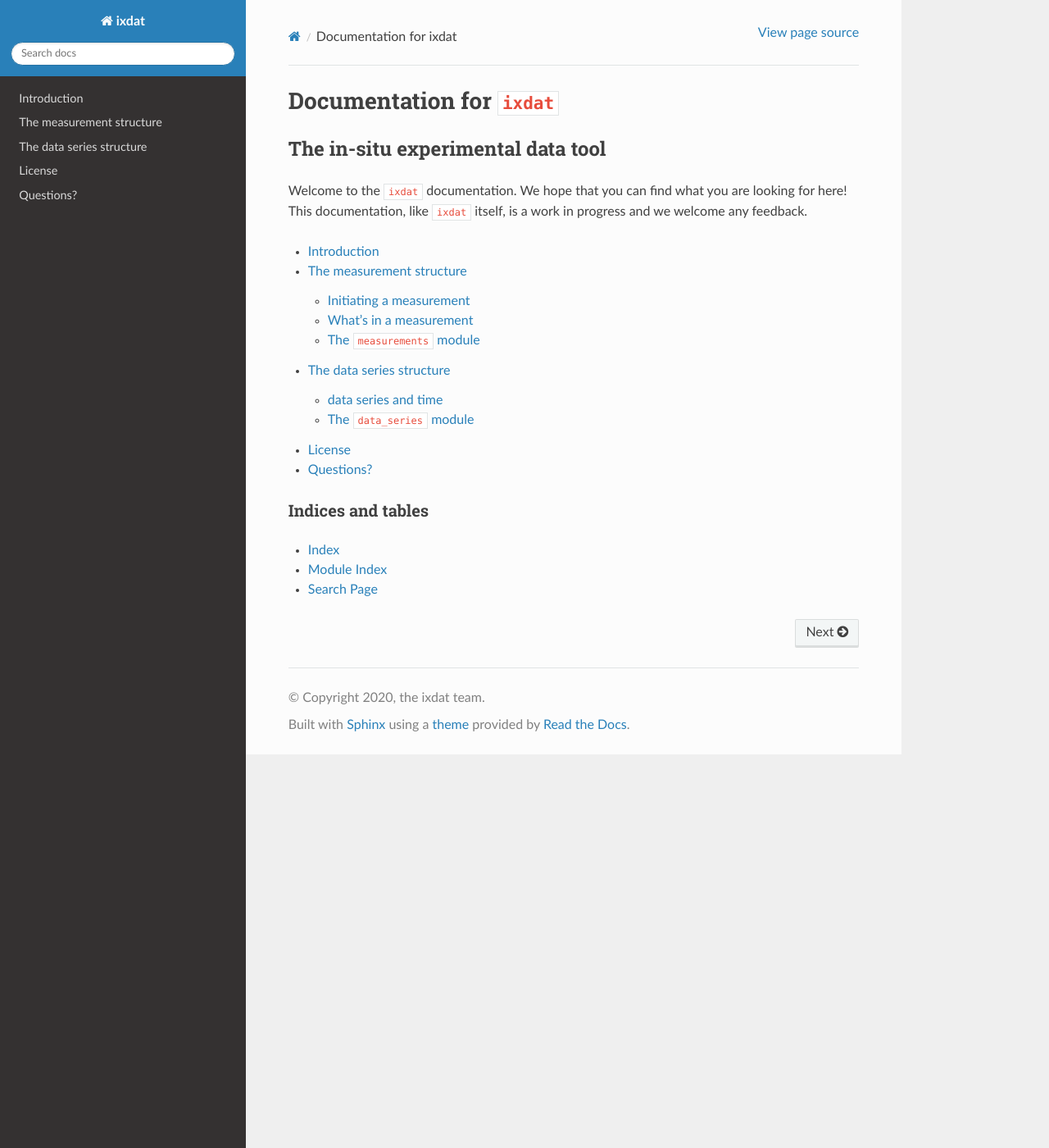
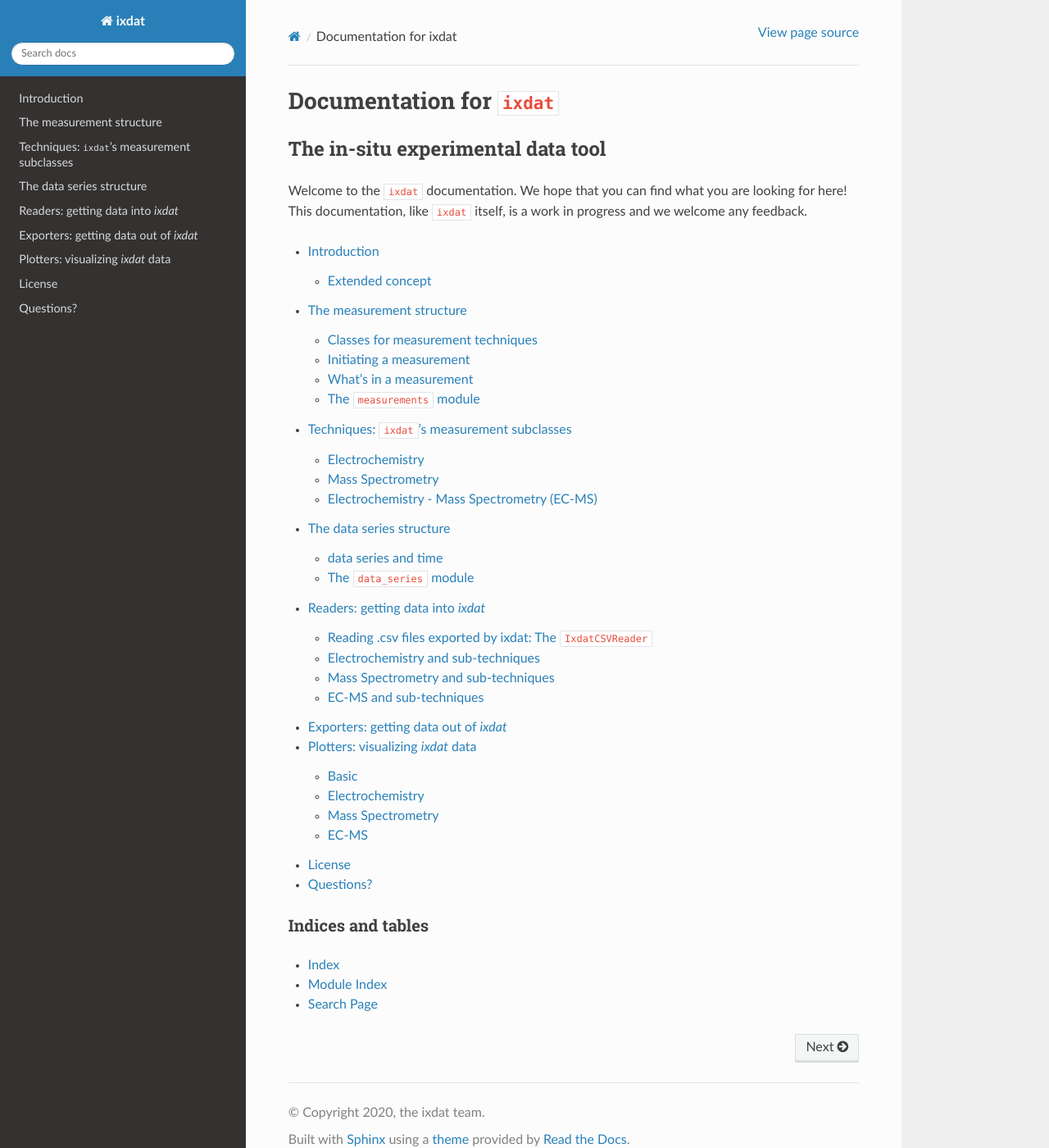
Before and after one commit to ixdat/ixdat, a Sphinx documentation site: the page built from docs/source/index.rst, in a window 1280 px wide and 1400 px high. Shown: the whole window at 82% size. Built offline with Sphinx 7.4.7 and the Read the Docs theme 2.0.0, drawn with Linux system fonts in a browser that asks for light colours.

Commit message:
catching up documentation!

```diff
--- /dev/null
+++ b/docs/requirements.txt
@@ -0,0 +1,6 @@
+# needed as per  https://docs.readthedocs.io/en/stable/guides/reproducible-builds.html
+
+sphinx
+sphinx_rtd_theme
+readthedocs-sphinx-search
+ixdat
--- /dev/null
+++ b/docs/source/exporter_docs/index.rst
@@ -0,0 +1,10 @@
+.. _exporters:
+
+Exporters: getting data out of `ixdat`
+======================================
+
+.. automodule:: ixdat.exporters.csv_exporter
+    :members:
+
+.. automodule:: ixdat.exporters.ec_exporter
+    :members:
--- a/docs/source/index.rst
+++ b/docs/source/index.rst
@@ -13,7 +13,11 @@ This documentation, like ``ixdat`` itself, is a work in progress and we welcome
 
     introduction
     measurement
+    technique_docs/index
     data-series
+    reader_docs/index
+    exporter_docs/index
+    plotter_docs/index
     license
 
 Indices and tables
--- a/docs/source/introduction.rst
+++ b/docs/source/introduction.rst
@@ -16,3 +16,9 @@ We will update this documentation as features are added.
 
 ``ixdat`` is free and open source software and we welcome input and new collaborators.
 The source is here: https://github.com/ixdat
+
+
+.. toctree::
+    :maxdepth: 2
+
+    extended-concept
--- a/docs/source/measurement.rst
+++ b/docs/source/measurement.rst
@@ -1,3 +1,5 @@
+.. _measurement:
+
 The measurement structure
 =========================
 
@@ -5,7 +7,8 @@ The **measurement** (``meas``) is the central object in the pluggable structure
 main interface for user interaction. A measurement is an object of the generalized class
 main interface for user interaction. A measurement is an object of the generalized class
 ``Measurement``, defined in the ``measurements`` module, or an inheriting
-***TechniqueMeasurement*** class defined in a module of the ``techniques`` folder.
+***TechniqueMeasurement*** class defined in a module of the ``techniques`` folder
+(see :ref:`techniques`_).
 
 The general pluggable structure is defined by ``Measurement``, connecting every
 measurement to a *reader* for importing from text, a *backend* for saving and loading in
@@ -18,12 +21,18 @@ exporter, while an ``ixdat`` session will typically work with one backend handle
   :width: 400
   :alt: Design: pluggability
 
+Classes for measurement techniques
+----------------------------------
+
 Inheritance in TechniqueMeasurement classes makes it so that related techniques
-can share functionality.
+can share functionality. Here is an illustration of the role of inheritence, using
+EC, MS, and EC-MS as an example:
 
 .. image:: figures/inheritance.svg
   :width: 400
   :alt: Design: inheritance
+
+A full list of TechniqueMeasurements is in :ref:`techniques`_.
 
 Initiating a measurement
 ------------------------
@@ -35,12 +44,10 @@ by Biologic's EC-Lab, one can type:
 >>> from ixdat import Measurement
 >>> ec_meas = Measurement.read("my_file.mpt", reader="biologic")
 
+See :ref:`readers`_ for a description of the available readers.
+
 The biologic reader (``ixdat.readers.biologic.BiologicMPTReader``) ensures that the
 object returned, ``ec_meas``, is of type ``ECMeasurement``.
-A full list of the readers thus accessible and their names can be viewed by typing:
-
->>> from ixdat.readers import READER_CLASSES
->>> READER_CLASSES
 
 Another workflow starts with loading a measurement from the active ``ixdat`` backend.
 This can also be done straight from ``Measurement``, as follows:
--- /dev/null
+++ b/docs/source/plotter_docs/index.rst
@@ -0,0 +1,51 @@
+.. _plotters:
+
+Plotters: visualizing `ixdat` data
+==================================
+
+Basic
+-----
+
+The ``base_mpl_plotter`` module
+...............................
+
+.. automodule:: ixdat.plotters.base_mpl_plotter
+    :members:
+
+The ``value_plotter`` module
+...............................
+
+.. automodule:: ixdat.plotters.value_plotter
+    :members:
+
+Electrochemistry
+----------------
+
+.. _ec-plotter:
+
+The ``ec_plotter`` module
+...............................
+
+.. automodule:: ixdat.plotters.ec_plotter
+    :members:
+
+Mass Spectrometry
+-----------------
+.. _ms-plotter:
+
+The ``ms_plotter`` module
+...............................
+
+.. automodule:: ixdat.plotters.ms_plotter
+    :members:
+
+EC-MS
+-----
+
+The ``ecms_plotter`` module
+...............................
+
+.. _ecms-plotter:
+
+.. automodule:: ixdat.plotters.ecms_plotter
+    :members:
--- /dev/null
+++ b/docs/source/reader_docs/index.rst
@@ -0,0 +1,63 @@
+.. _readers:
+
+Readers: getting data into `ixdat`
+==================================
+
+A full list of the readers thus accessible and their names can be viewed by typing:
+
+>>> from ixdat.readers import READER_CLASSES
+>>> READER_CLASSES
+
+Reading .csv files exported by ixdat: The ``IxdatCSVReader``
+------------------------------------------------------------
+
+The ``ixdat_csv`` module
+........................
+
+.. automodule:: ixdat.readers.ixdat_csv
+    :members:
+
+Electrochemistry and sub-techniques
+------------------------------------
+
+The ``biologic`` module
+........................
+
+.. automodule:: ixdat.readers.biologic
+    :members:
+
+The ``autolab`` module
+........................
+
+.. automodule:: ixdat.readers.autolab
+    :members:
+
+The ``ivium`` module
+........................
+
+.. automodule:: ixdat.readers.ivium
+    :members:
+
+Mass Spectrometry and sub-techniques
+------------------------------------
+
+The ``pfeiffer`` module
+........................
+
+.. automodule:: ixdat.readers.pfeiffer
+    :members:
+
+EC-MS and sub-techniques
+------------------------
+
+The ``zilien`` module
+........................
+
+.. automodule:: ixdat.readers.zilien
+    :members:
+
+The ``ec_ms_pkl`` module
+........................
+
+.. automodule:: ixdat.readers.ec_ms_pkl
+    :members:
--- /dev/null
+++ b/docs/source/technique_docs/ec_ms.rst
@@ -0,0 +1,37 @@
+.. _ec-ms:
+
+Electrochemistry - Mass Spectrometry (EC-MS)
+============================================
+
+The main class for EC-MS data is the ECMSMeasurement.
+
+It comes with the EC-MS plotter which makes
+
+ixdat will soon have all the functionality and more for EC-MS data and analysis as the
+legacy `EC_MS <https://github.com/ScottSoren/EC_MS>`_ package. This includes the tools
+behind the EC-MS analysis and visualization in the puplications:
+
+- Daniel B. Trimarco and Soren B. Scott, et al. **Enabling real-time detection of electrochemical desorption phenomena with sub-monolayer sensitivity**. `Electrochimica Acta, 2018 <https://doi.org/10.1016/j.electacta.2018.02.060>`_.
+
+- Claudie Roy, Bela Sebok, Soren B. Scott, et al.  **Impact of nanoparticle size and lattice oxygen on water oxidation on NiFeOxHy**. `Nature Catalysis, 2018 <https://doi.org/10.1038/s41929-018-0162-x>`_.
+
+- Anna Winiwarter and Luca Silvioli, et al. **Towards an Atomistic Understanding of Electrocatalytic Partial Hydrocarbon Oxidation: Propene on Palladium**. `Energy and Environmental Science, 2019 <https://doi.org/10.1039/C8EE03426E>`_.
+
+- Soren B. Scott and Albert Engstfeld, et al.  **Anodic molecular hydrogen formation on Ru and Cu electrodes**. `Catalysis Science & Technology, 2020 <https://doi.org/10.1039/d0cy01213k>`_.
+
+- Anna Winiwarter, et al.  **CO as a Probe Molecule to Study Surface Adsorbates during Electrochemical Oxidation of Propene**. `ChemElectroChem, 2021 <https://doi.org/10.1002/celc.202001162>`_.
+
+- Soren B. Scott, et al.  **Tracking oxygen atoms in electrochemical CO oxidation –Part I: Oxygen exchange via CO2 hydration**. `Electrochimica Acta, 2021 <https://doi.org/10.1016/j.electacta.2021.137842>`_.
+
+- Soren B. Scott, et al.  **Tracking oxygen atoms in electrochemical CO oxidation –Part II: Lattice oxygen reactivity in oxides of Pt and Ir**. `Electrochimica Acta, 2021 <https://doi.org/10.1016/j.electacta.2021.137844>`_.
+
+
+The ``ec_ms`` module
+--------------------
+.. automodule:: ixdat.techniques.ec_ms
+    :members:
+
+The ``deconvolution`` module
+----------------------------
+.. automodule:: ixdat.techniques.deconvolution
+    :members:
--- /dev/null
+++ b/docs/source/technique_docs/electrochemistry.rst
@@ -0,0 +1,34 @@
+.. _electrochemistry:
+
+Electrochemistry
+================
+
+The main TechniqueMeasurement class for electrochemistry is the `ECMeasurement`.
+Sublcasses of `ECMeasurement` include `CyclicVoltammagram` and `CyclicVoltammagramDiff`.
+
+Direct-current electrochemsitry measurements (`ixdat` does not yet offer specific
+functionality for impedance data) are characterized by the essential quantities being
+working-electrode current (in loop with the counter electrode) and potential (vs the
+reference electrode) as a function of time. Either current or potential can be controlled
+as the input variable, so the other acts at the response, and it is common to plot
+current vs potential, but in all cases both are tracked or controlled as a function of
+time. This results in the essential variables `t` (time), `v` (potential), and `j`
+(current). The main job of `ECMeasurement` and subclasses is to give standardized,
+convenient, and powerful access to these three variables for data selection, analysis,
+and visualization, regardless of which hardware the data was acquired with.
+
+The default plotter, :ref:`ECPlotter <ec-plotter>`, plots these variables.
+The default exporter, ECExporter, exports these variables as well as an incrementer for
+selecting data, ``cycle``.
+
+The ``ec`` module
+-----------------
+
+.. automodule:: ixdat.techniques.ec
+    :members:
+
+The ``cv`` module
+-----------------
+
+.. automodule:: ixdat.techniques.cv
+    :members:
--- /dev/null
+++ b/docs/source/technique_docs/index.rst
@@ -0,0 +1,20 @@
+.. _technqiues:
+
+Techniques: ``ixdat``'s measurement subclasses
+==============================================
+
+TechniqueMeasurement classes (interchangeable with Techniques or Measurement subclasses)
+inherit from the ``Measurement`` class (see :ref:`measurement`)
+
+A full list of the techniques and there names is in the ``TECHNIQUE_CLASSES`` dictionary:
+
+>>> from ixdat.techniques import TECHNIQUE_CLASSES
+>>> TECHNIQUE_CLASSES
+
+
+.. toctree::
+    :maxdepth: 2
+
+    electrochemistry
+    mass_spec
+    ec_ms
--- /dev/null
+++ b/docs/source/technique_docs/mass_spec.rst
@@ -0,0 +1,16 @@
+.. _mass-spec:
+
+Mass Spectrometry
+=================
+
+Mass spectrometry is commonly used in catalysis and electrocatalysis for two different
+types of data - spectra, where intensity is taken while scanning over m/z, and
+mass intensity detectin (MID) where the intensity of a small set of m/z values are
+tracked in time.
+
+The main TechniqueMeasurement class for MID data is the `MSMeasurement`.
+
+Classes dealing with spectra are under development.
+
+.. automodule:: ixdat.techniques.ms
+    :members:
--- a/src/ixdat/__init__.py
+++ b/src/ixdat/__init__.py
@@ -1,6 +1,6 @@
 """initialize ixdat, giving top-level access to a few of the important structures
 """
-__version__ = "0.0.7dev"
+__version__ = "0.0.8"
 __title__ = "ixdat"
 __description__ = "The in-situ experimental data tool"
 __url__ = "https://github.com/ixdat/ixdat"
```
Also changed, not shown: .readthedocs.yml, 2 other files.
